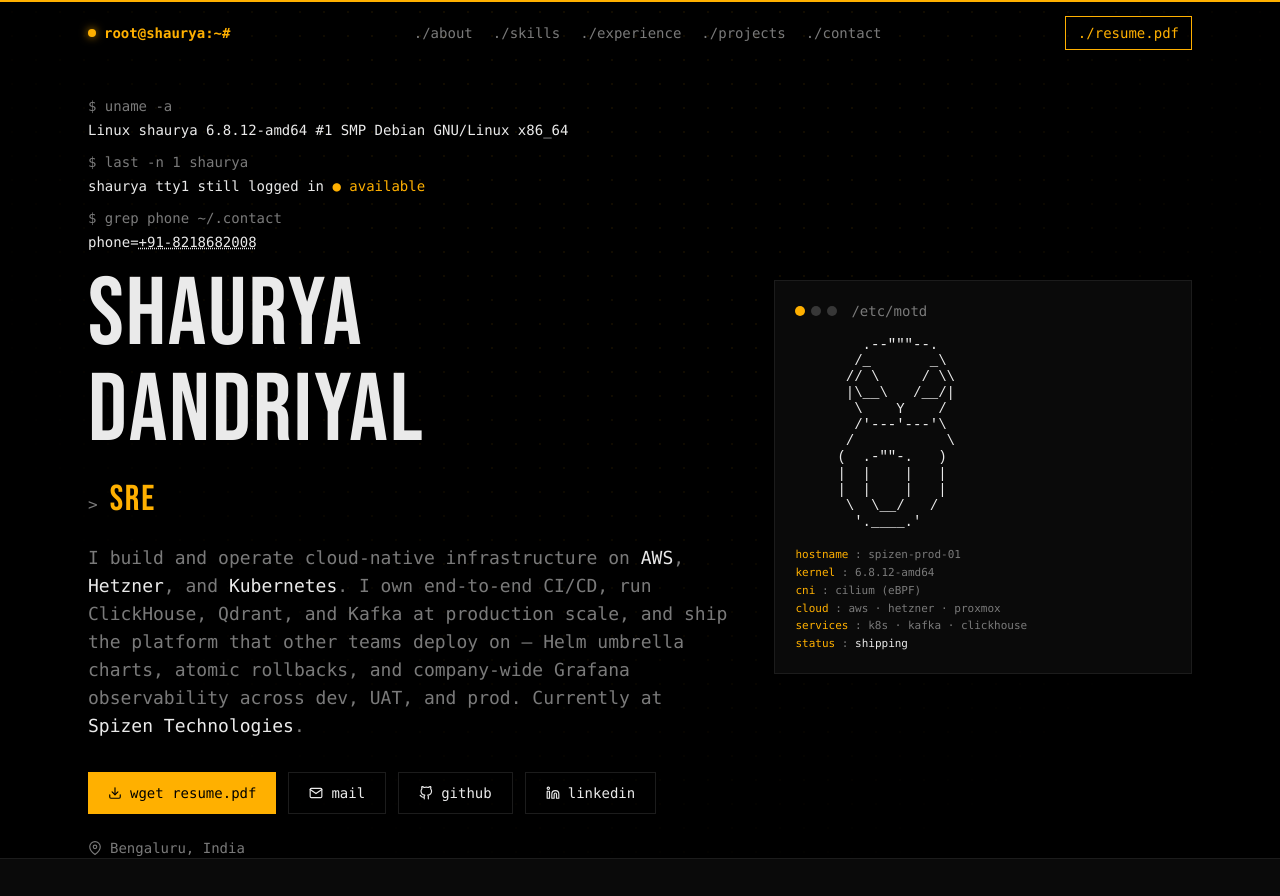
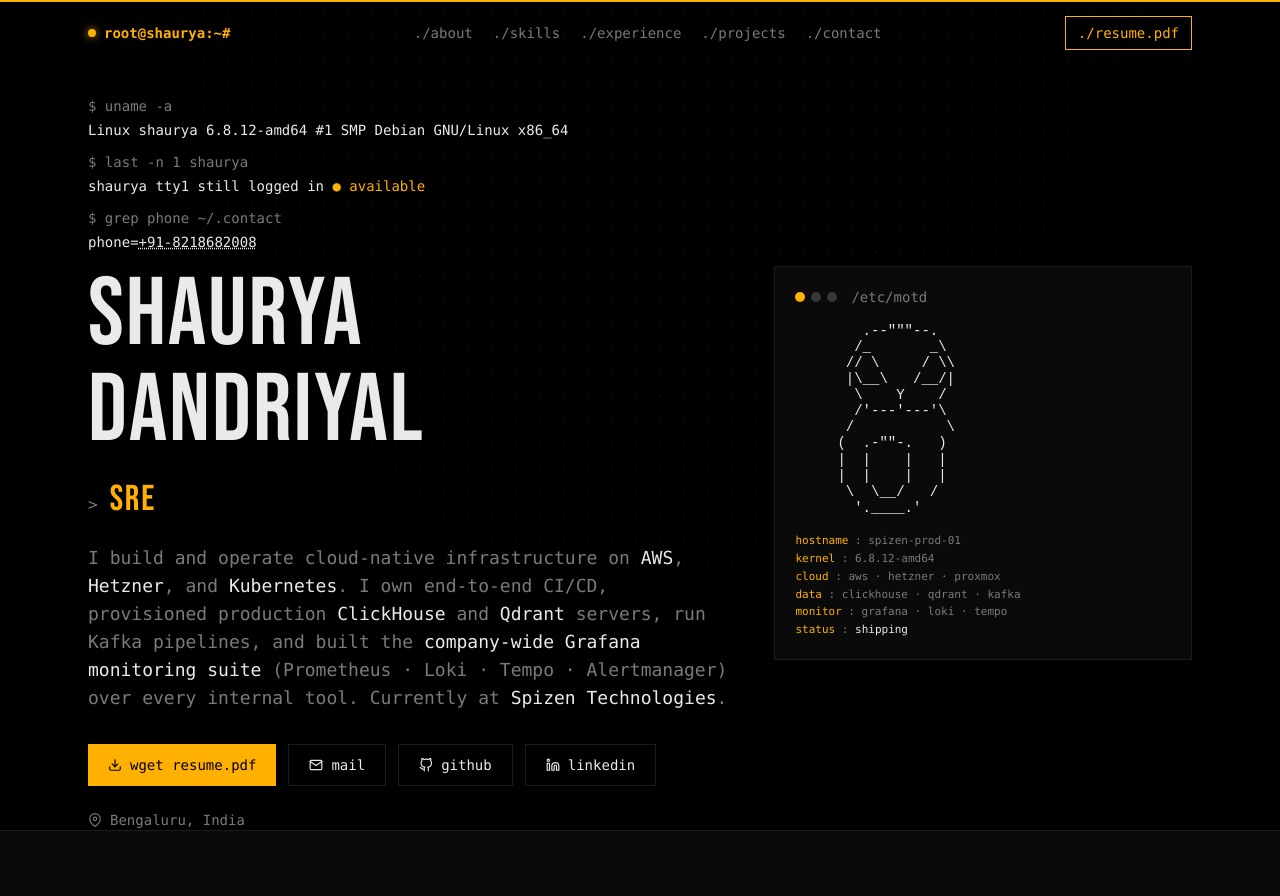
Before and after one commit to shaurya9327/portfolio, a Next.js app: page / in a window 1280 px wide. Shown: the top 896 px of the page. Built offline with nearby package versions, Linux system fonts and the light colour scheme.

Commit message:
content: emphasize clickhouse/qdrant/monitoring; replace flipboard with data + observability tiles; strip cilium from prose

```diff
--- a/components/Hero.tsx
+++ b/components/Hero.tsx
@@ -80,10 +80,11 @@
           >
             I build and operate cloud-native infrastructure on{" "}
             <span className="text-fg">AWS</span>, <span className="text-fg">Hetzner</span>,
-            and <span className="text-fg">Kubernetes</span>. I own end-to-end CI/CD, run
-            ClickHouse, Qdrant, and Kafka at production scale, and ship the platform that
-            other teams deploy on — Helm umbrella charts, atomic rollbacks, and company-wide
-            Grafana observability across dev, UAT, and prod. Currently at{" "}
+            and <span className="text-fg">Kubernetes</span>. I own end-to-end CI/CD,
+            provisioned production <span className="text-fg">ClickHouse</span> and{" "}
+            <span className="text-fg">Qdrant</span> servers, run Kafka pipelines, and
+            built the <span className="text-fg">company-wide Grafana monitoring suite</span>{" "}
+            (Prometheus · Loki · Tempo · Alertmanager) over every internal tool. Currently at{" "}
             <span className="text-fg">Spizen Technologies</span>.
           </motion.p>
 
@@ -152,9 +153,9 @@
           <div className="mt-4 text-muted text-[11px] leading-relaxed">
             <p><span className="text-accent">hostname</span> : spizen-prod-01</p>
             <p><span className="text-accent">kernel</span>   : 6.8.12-amd64</p>
-            <p><span className="text-accent">cni</span>      : cilium (eBPF)</p>
             <p><span className="text-accent">cloud</span>    : aws · hetzner · proxmox</p>
-            <p><span className="text-accent">services</span> : k8s · kafka · clickhouse</p>
+            <p><span className="text-accent">data</span>     : clickhouse · qdrant · kafka</p>
+            <p><span className="text-accent">monitor</span>  : grafana · loki · tempo</p>
             <p><span className="text-accent">status</span>   : <span className="text-fg">shipping</span></p>
           </div>
         </motion.div>
--- a/components/Stats.tsx
+++ b/components/Stats.tsx
@@ -17,17 +17,17 @@
     { value: "13", label: "statefulsets in prod" },
     { value: "3 envs", label: "dev · uat · prod" },
   ],
-  // Platform engineering deliveries
+  // Data infrastructure provisioned
   [
-    { value: "5", label: "microservices shipped · MBG" },
-    { value: "3 sites", label: "propulse property delivery" },
-    { value: "Helm", label: "umbrella charts per env" },
+    { value: "ClickHouse", label: "servers provisioned · ansible" },
+    { value: "Qdrant", label: "vector store · prod-grade" },
+    { value: "Kafka", label: "pipelines · consumer-group tuned" },
   ],
-  // Reliability outcomes
+  // Observability suite built
   [
-    { value: "0", label: "downtime migrations" },
-    { value: "60–80%", label: "pipeline time cut" },
-    { value: "Atomic", label: "helm rollbacks" },
+    { value: "Grafana", label: "company-wide dashboard suite" },
+    { value: "P · L · T", label: "prometheus · loki · tempo" },
+    { value: "Custom", label: "python exporters · pipeline health" },
   ],
 ];
 
--- a/lib/data.ts
+++ b/lib/data.ts
@@ -225,9 +225,9 @@
 export const projects = [
   {
     name: "NoLimitNodes",
-    stack: ["Kubernetes", "GitLab CI", "Cilium", "Proxmox", "Grafana", "Hetzner"],
+    stack: ["Kubernetes", "GitLab CI", "Hetzner", "Proxmox", "Grafana", "Helm"],
     description:
-      "Live production deployment owned end-to-end at Spizen Technologies. Fully isolated dev/test/prod GitLab environments, protected branches with manual production gates, running on a Hetzner + Proxmox-backed Kubernetes cluster after a zero-downtime Flannel → Cilium (eBPF) CNI migration.",
+      "Live production deployment owned end-to-end at Spizen Technologies. Fully isolated dev/test/prod GitLab environments with protected branches and manual production gates, running on a Hetzner + Proxmox-backed Kubernetes cluster with Helm umbrella charts and company-wide Grafana observability.",
     metric: { value: "LIVE", label: "nolimitnodes.com" },
     link: "https://nolimitnodes.com",
   },
```
